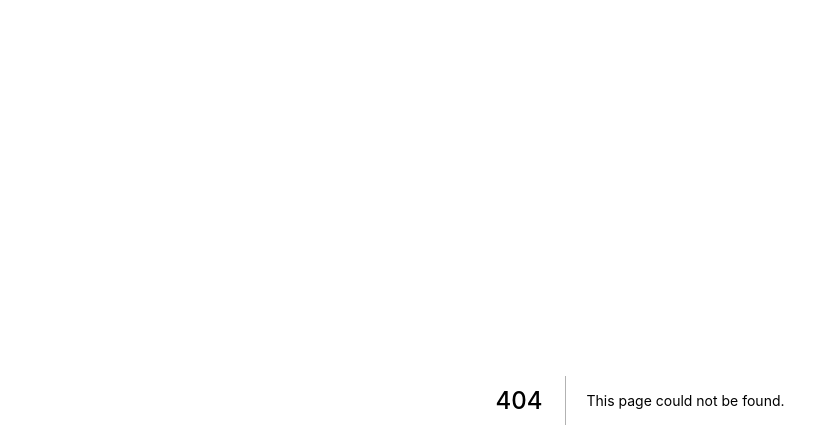
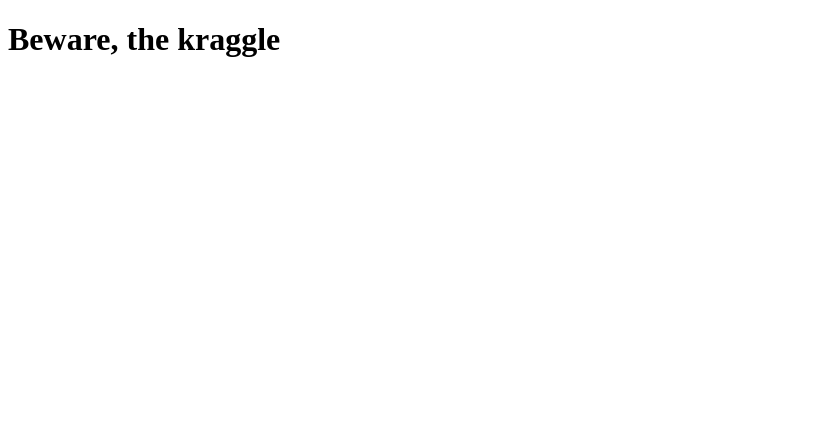
Before and after one commit to timabell/nextjs-tutorial, a Next.js app in the folder nextjs-blog/: page /posts/kraggle in a window 1280 px wide. Before the commit this address had no page. Shown: the top 448 px of the page, without its empty margins (0-839 px from the left). Built offline with nearby package versions, Linux system fonts and the light colour scheme.

Commit message:
some new pages
https://nextjs.org/learn/basics/navigate-between-pages/pages-in-nextjs

```diff
--- /dev/null
+++ b/nextjs-blog/pages/posts/kraggle.js
@@ -0,0 +1,3 @@
+export default function Kraggle() {
+    return <h1>Beware, the kraggle</h1>
+}
--- /dev/null
+++ b/nextjs-blog/pages/posts/little-britain.js
@@ -0,0 +1,3 @@
+export default function LittleBritain(){
+    return <img src="https://external-content.duckduckgo.com/iu/?u=https%3A%2F%2Fimages-na.ssl-images-amazon.com%2Fimages%2FM%2FMV5BMjEyMjI0MTQ3OF5BMl5BanBnXkFtZTcwNzQ0NzI1MQ%40%40._V1._CR1%2C1%2C372%2C464_UY1200_CR166%2C0%2C630%2C1200_AL_.jpg&f=1&nofb=1"/>
+}
```
